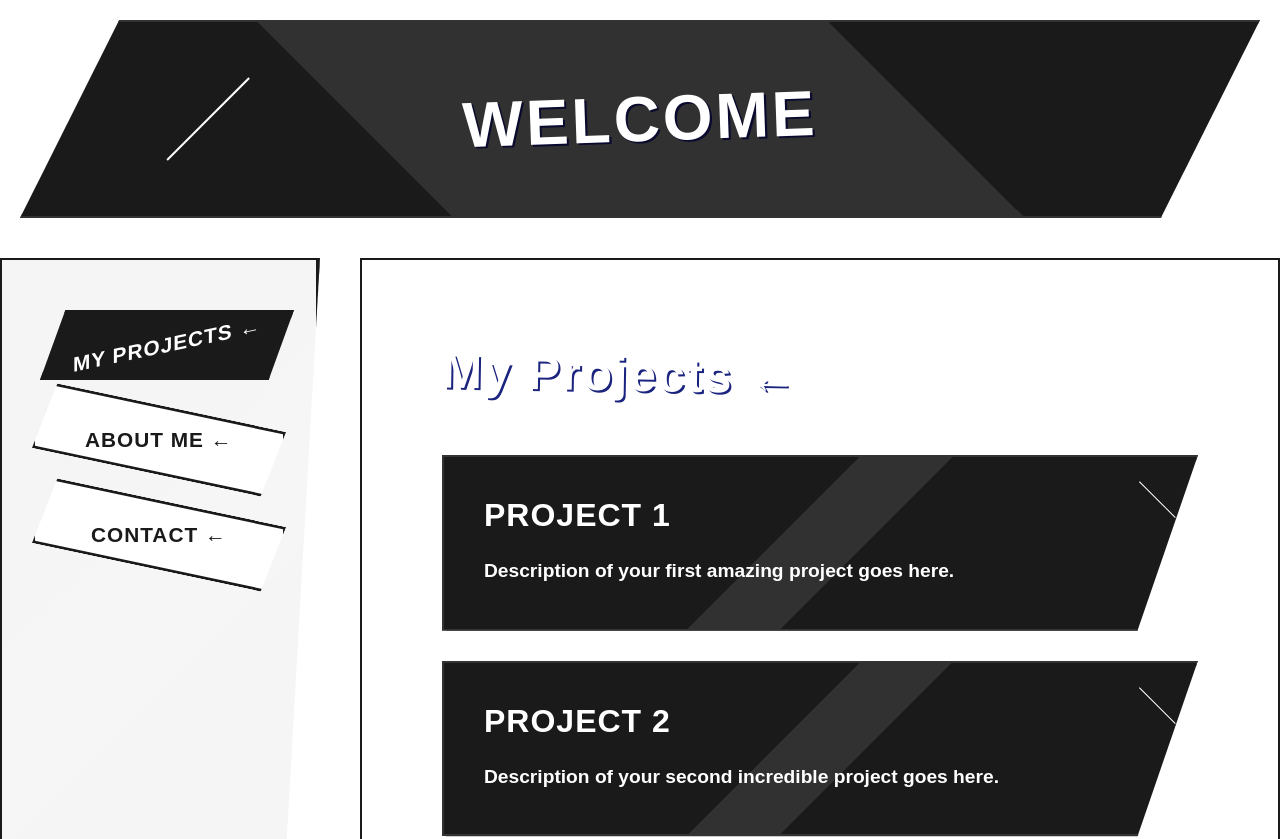
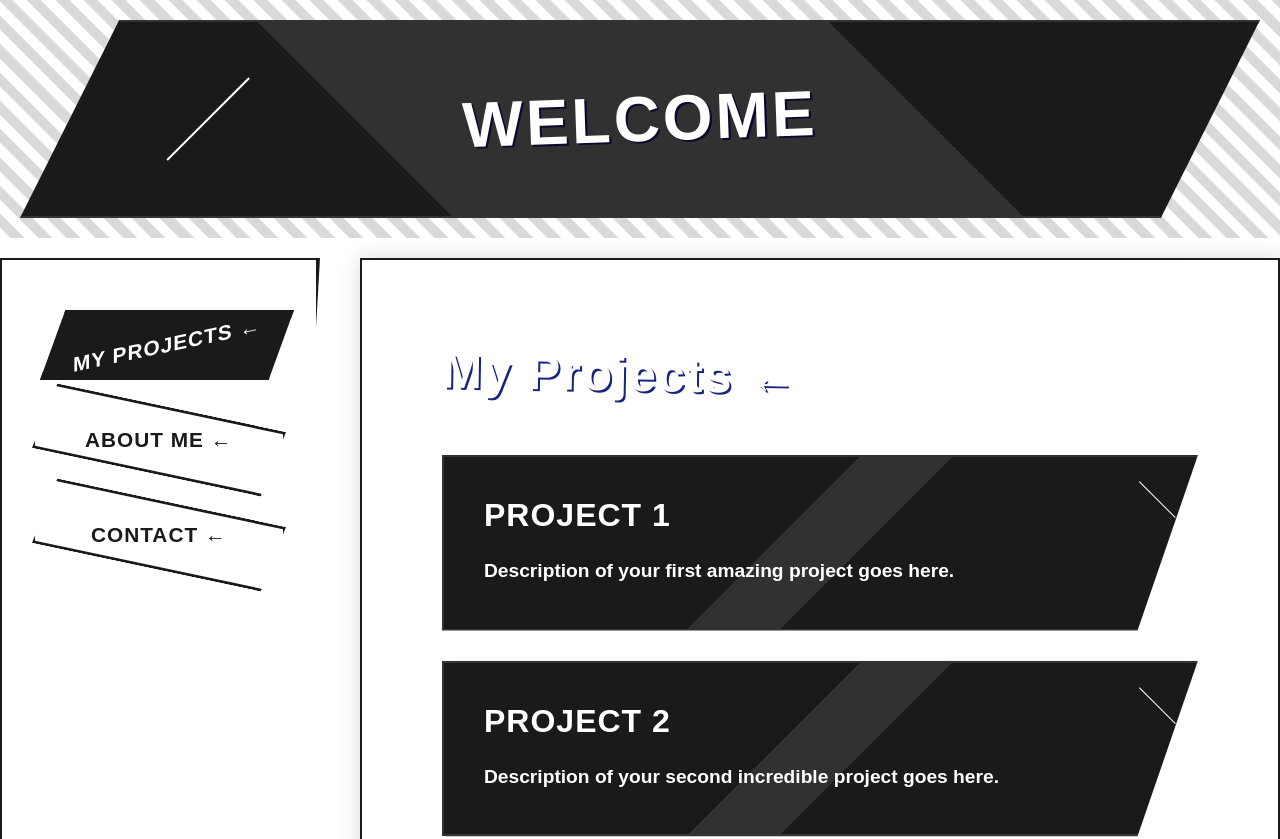
Before and after one commit to TonySu1234/TonySu1234.github.io, a plain HTML site: page index.html in a window 1280 px wide. Shown: the top 839 px of the page. Drawn offline with Linux system fonts and the light colour scheme.

Commit message:
Changes made by Tony Su <

```diff
--- a/style.css
+++ b/style.css
@@ -11,14 +11,69 @@
   --color-grey: #666666;
   --color-light-grey: #f5f5f5;
   --color-white: #ffffff;
+  --stripe-width: 20px;
+  --stripe-movement-speed: 12s;
+  --stripe-opacity: 0.15;
+  --stripe-angle: 45deg;
+  --stripe-dark: #000000;
+}
+
+/* Add support for reduced motion */
+@media (prefers-reduced-motion: reduce) {
+  body::before {
+    animation: none;
+  }
+}
+
+@keyframes moveStripes {
+  0% {
+    transform: translate(0, 0);
+  }
+  100% {
+    transform: translate(-28.28px, -28.28px); /* 20px * √2 for diagonal movement */
+  }
+}
+
+/* Add smooth pause at end points */
+@media (prefers-reduced-motion: no-preference) {
+  body::before {
+    animation-timing-function: cubic-bezier(0.4, 0.0, 0.2, 1);
+  }
 }
 
 body {
   font-family: 'Righteous', sans-serif;
-  background: var(--color-white);
   color: var(--color-black);
   min-height: 100vh;
   overflow-x: hidden;
+  position: relative;
+}
+
+body::before {
+  content: '';
+  position: fixed;
+  top: -50%;
+  left: -50%;
+  width: 200%;
+  height: 200%;
+  background: repeating-linear-gradient(
+    45deg,
+    #000000 0px,
+    #000000 10px,
+    var(--color-white) 10px,
+    var(--color-white) 20px
+  );
+  animation: moveStripes var(--stripe-movement-speed) linear infinite;
+  animation-timing-function: cubic-bezier(0.4, 0.0, 0.2, 1);
+  z-index: -1;
+  opacity: 0.15;
+  will-change: transform;
+}
+
+/* Add a solid background behind content for better readability */
+.main-layout, .welcome-header, .footer-elements {
+  background: var(--color-white);
+  position: relative;
 }
 
 /* Welcome Header */
@@ -78,15 +133,18 @@ body {
 /* Left Navigation Panel */
 .left-nav {
   width: 320px;
-  background: var(--color-light-grey);
+  background: rgba(255, 255, 255, 0.95);
   border: 2px solid var(--color-black);
   border-right: 4px solid var(--color-black);
   padding: 50px 30px;
   position: relative;
   margin: 20px 20px 20px 0;
   clip-path: polygon(0 0, 100% 0, 88% 100%, 0 100%);
-  box-shadow: 4px 4px 0px var(--color-dark-grey);
+  box-shadow: 4px 4px 0px var(--color-dark-grey),
+              0 0 20px rgba(0, 0, 0, 0.1);
   overflow: hidden;
+  backdrop-filter: blur(5px);
+  -webkit-backdrop-filter: blur(5px);
 }
 
 .left-nav::before {
@@ -139,12 +197,15 @@ body {
 .right-content {
   flex: 1;
   padding: 50px;
-  background: var(--color-white);
+  background: rgba(255, 255, 255, 0.97);
   border: 2px solid var(--color-black);
   position: relative;
   margin: 20px 0 20px 20px;
-  box-shadow: 4px 4px 0px var(--color-dark-grey);
+  box-shadow: 4px 4px 0px var(--color-dark-grey),
+              0 0 20px rgba(0, 0, 0, 0.15);
   overflow: hidden;
+  backdrop-filter: blur(8px);
+  -webkit-backdrop-filter: blur(8px);
 }
 
 .right-content::before {
@@ -278,11 +339,19 @@ body {
   background: var(--color-black);
   border: 2px solid var(--color-dark-grey);
   padding: 40px;
-  box-shadow: 4px 4px 0px var(--color-dark-grey);
-  transition: all 0.2s ease;
+  box-shadow: 4px 4px 0px var(--color-dark-grey),
+              0 0 20px rgba(0, 0, 0, 0.2);
+  transition: all 0.3s ease;
   position: relative;
   clip-path: polygon(0 0, 100% 0, 92% 100%, 0 100%);
   overflow: hidden;
+  transform: translateZ(0);
+}
+
+.project-box:hover {
+  transform: translateY(-5px) translateZ(0);
+  box-shadow: 6px 6px 0px var(--color-dark-grey),
+              0 0 25px rgba(0, 0, 0, 0.3);
 }
 
 .project-box::before {
```
